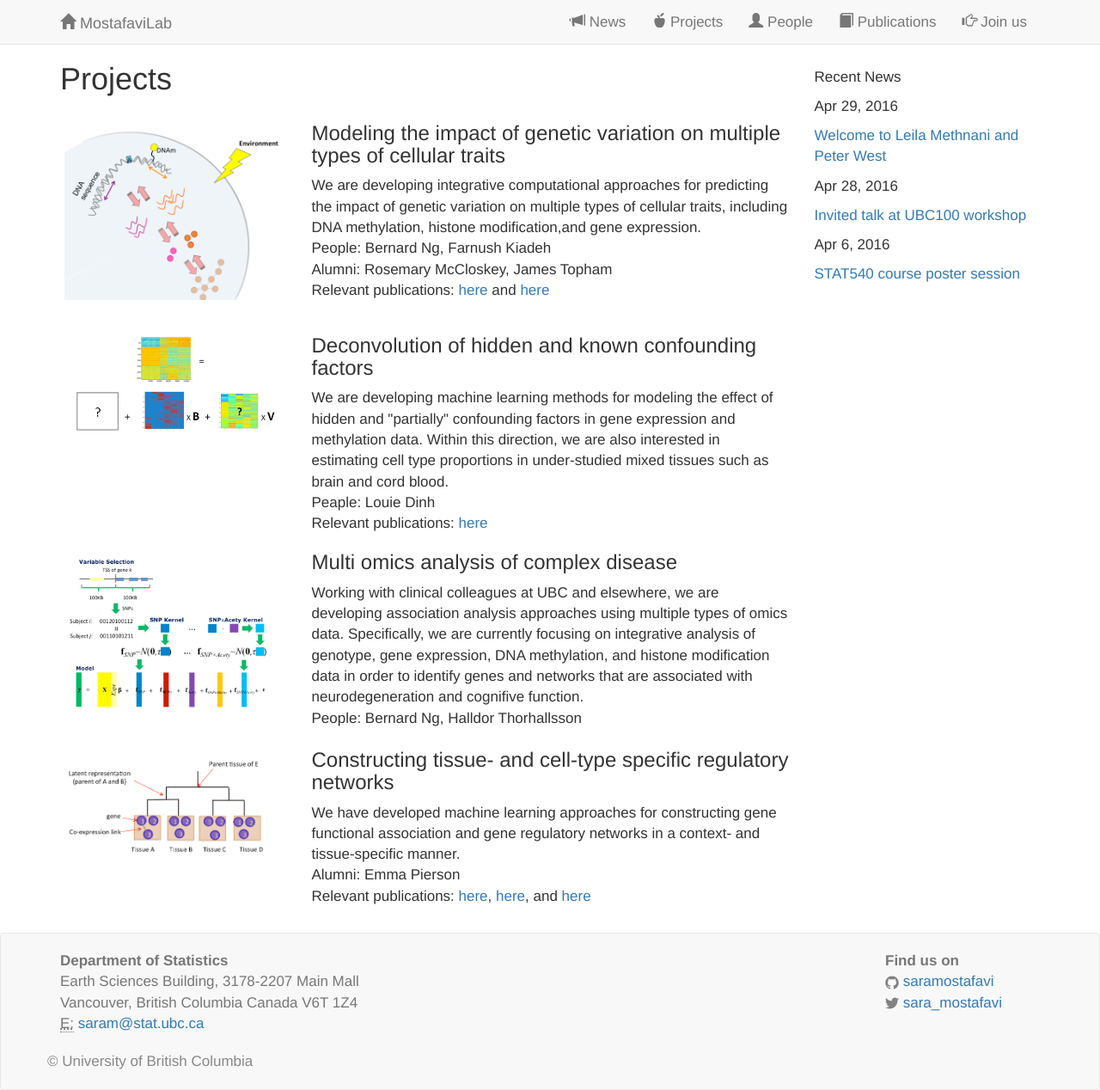
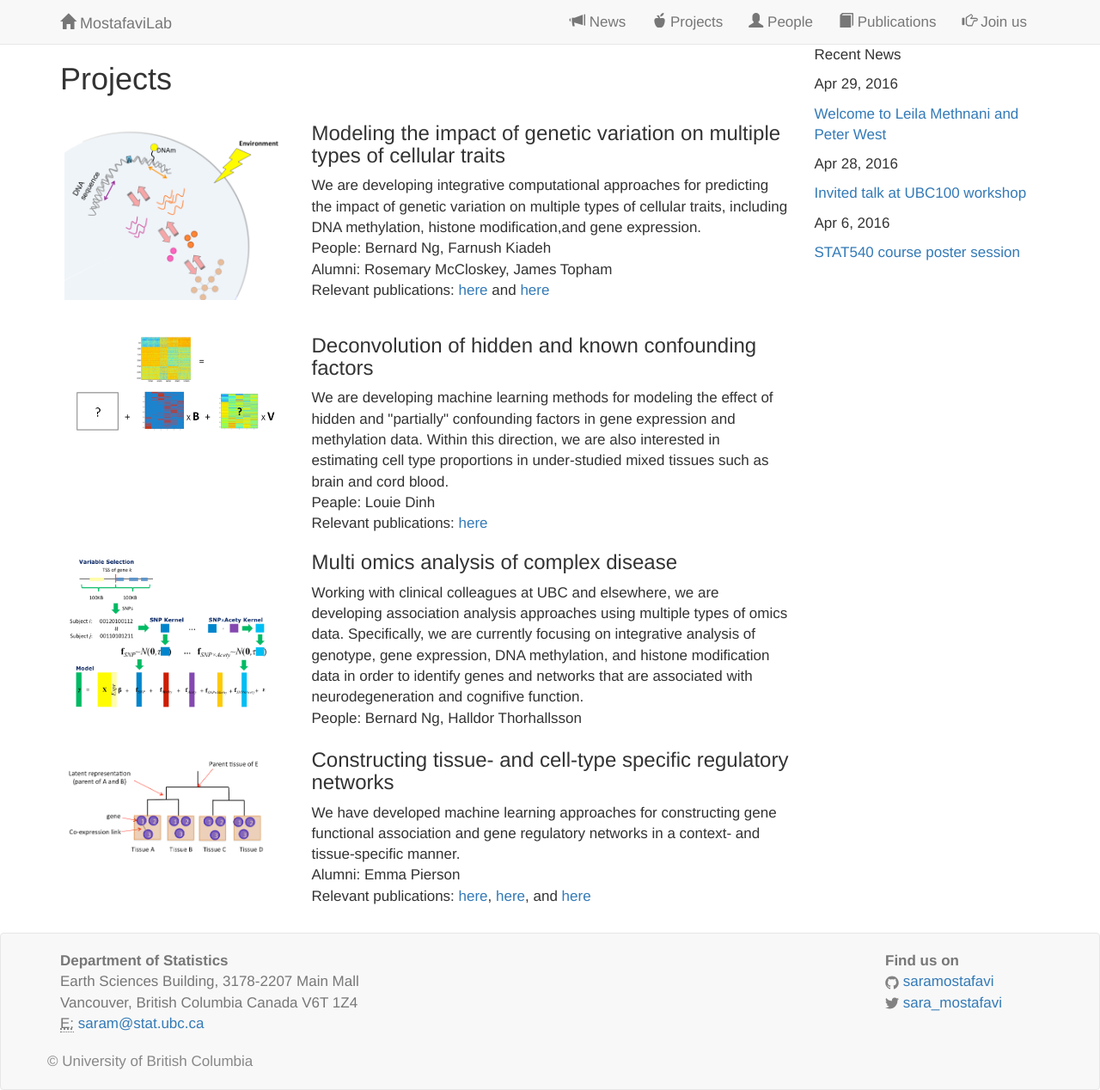
Before and after one commit to saramostafavi/saramostafavi.github.io, a Jekyll site: the page built from projects.html, in a window 1280 px wide. Shown: the whole page at 86% size. Built offline with Jekyll 4.4.1, drawn with Linux system fonts in a browser that asks for light colours; nearby versions of some CDN libraries; a style sheet for code colours, icons or effects is not loaded.

Commit message:
Update recent-news.html

```diff
--- a/_includes/recent-news.html
+++ b/_includes/recent-news.html
@@ -1,6 +1,3 @@
-<div style="line-height:150%;">
-    <br>
-</div>
 
 <p class="news">Recent News</p>
 
```
